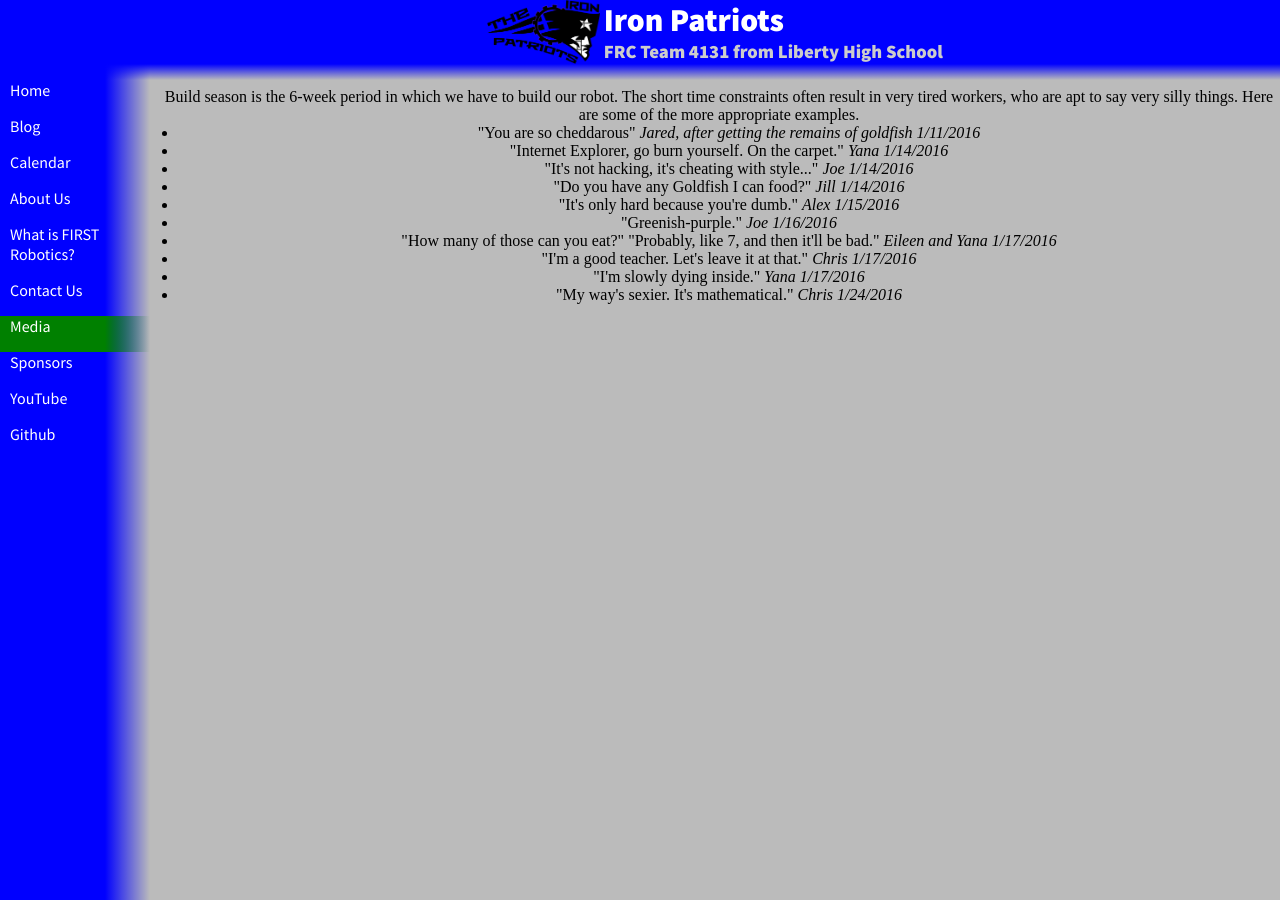
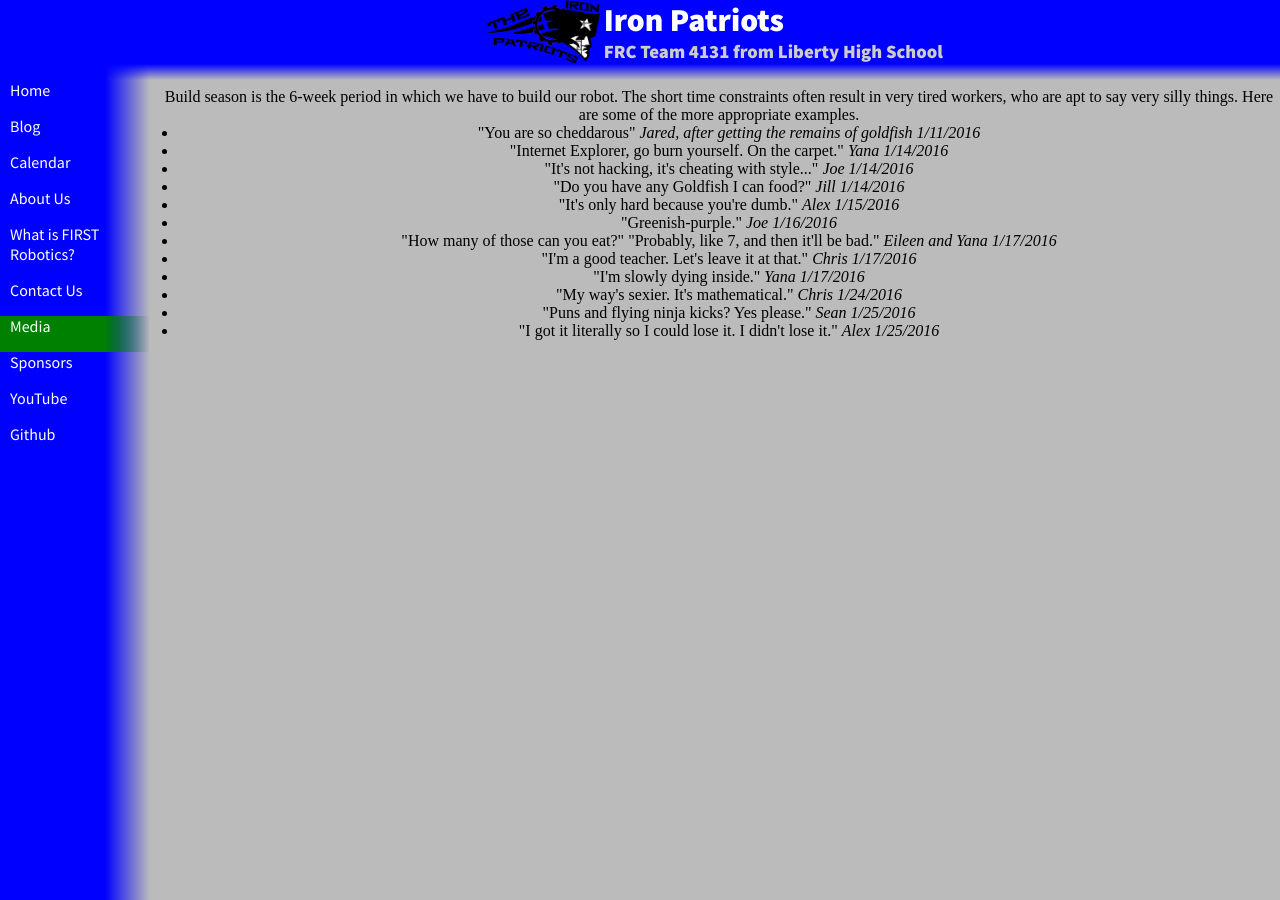
Before and after one commit to katiebugmoon/FRC4131.github.io, a Jekyll site: the page built from media/2016/quotes.html, in a window 1280 px wide. Built offline with Jekyll 4.4.1, drawn with Linux system fonts in a browser that asks for light colours; nearby versions of some CDN libraries.

Commit message:
Update quotes.html

```diff
--- a/media/2016/quotes.html
+++ b/media/2016/quotes.html
@@ -14,5 +14,7 @@ title: Build Season 2016 Quotes
 	<li>"I'm a good teacher. Let's leave it at that." <i>Chris 1/17/2016</i></li>
 	<li>"I'm slowly dying inside." <i>Yana 1/17/2016</i></li>
 	<li>"My way's sexier. It's mathematical." <i>Chris 1/24/2016</i></li>
+        <li>"Puns and flying ninja kicks? Yes please." <i>Sean 1/25/2016</i></li>
+        <li>"I got it literally so I could lose it. I didn't lose it." <i>Alex 1/25/2016</i></li>
 </ul>
 <center>
```
